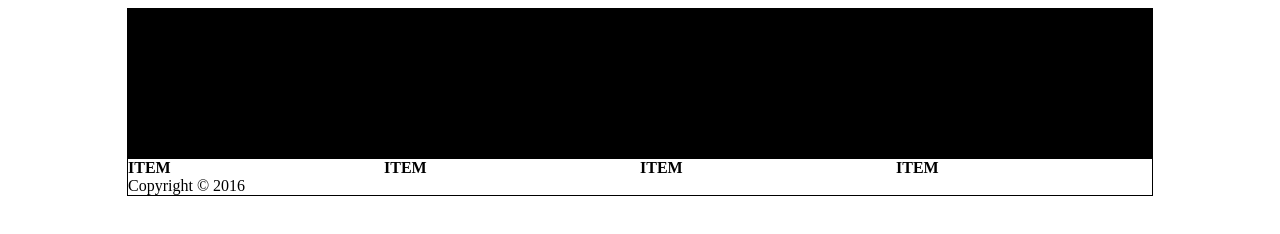
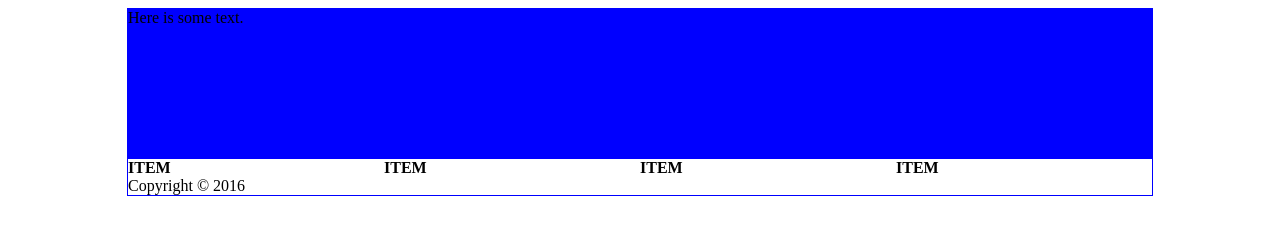
Before and after one commit to alOlsen/20160425_MEDIAQUERIES, a plain HTML site: page index.html in a window 1280 px wide. Drawn offline with Linux system fonts and the light colour scheme.

Commit message:
added text

```diff
--- a/css/desktop.css
+++ b/css/desktop.css
@@ -5,12 +5,12 @@ body{
 .container{
 	width : 1024px;
 	margin : 0 auto;
-	border : solid 1px black;
+	border : solid 1px blue;
 }
 
 #banner{
 	height : 150px;
-	background : black;
+	background : blue;
 }
 
 nav{}
--- a/index.html
+++ b/index.html
@@ -18,6 +18,8 @@
 <body>
 	<div class="container">
 		<div id="banner">
+
+		Here is some text.
 
 		</div>
 
```
